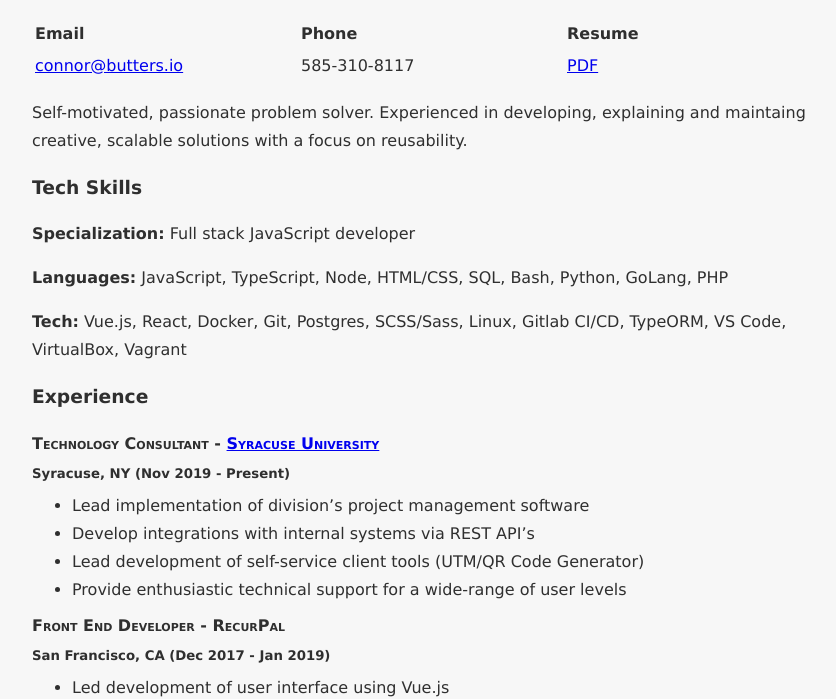
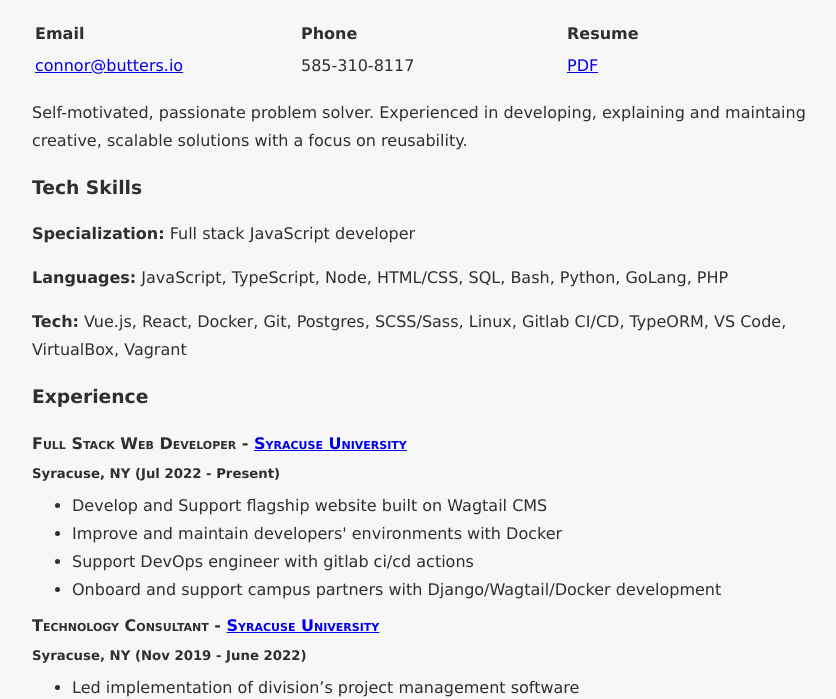
Before and after one commit to SeaButts/Online_Resume, a plain HTML site: page index.html in a window 1280 px wide. Shown: the part 107-806 px from the top of the page, without its empty margins (208-1044 px from the left). Drawn offline with Linux system fonts and the light colour scheme.

Commit message:
Update index.html

```diff
--- a/index.html
+++ b/index.html
@@ -46,16 +46,27 @@
       CI/CD, TypeORM, VS Code, VirtualBox, Vagrant
     </p>
     <h3 id="experience">Experience</h3>
+    <h4 id="full-stack-web-developer---syracuse-university---syracuse-ny">
+      <strong>Full Stack Web Developer</strong> -
+      <a href="https://www.syracuse.edu/">Syracuse University</a>
+    </h4>
+    <h5>Syracuse, NY (Jul 2022 - Present)</h5>
+    <ul>
+      <li>Develop and Support flagship website built on Wagtail CMS</li>
+      <li>Improve and maintain developers' environments with Docker</li>
+      <li>Support DevOps engineer with gitlab ci/cd actions</li>
+      <li>Onboard and support campus partners with Django/Wagtail/Docker development</li>
+    </ul>
     <h4 id="technology-consultant---syracuse-university---syracuse-ny">
       <strong>Technology Consultant</strong> -
       <a href="https://www.syracuse.edu/">Syracuse University</a>
     </h4>
-    <h5>Syracuse, NY (Nov 2019 - Present)</h5>
+    <h5>Syracuse, NY (Nov 2019 - June 2022)</h5>
     <ul>
-      <li>Lead implementation of division’s project management software</li>
-      <li>Develop integrations with internal systems via REST API’s</li>
-      <li>Lead development of self-service client tools (UTM/QR Code Generator)</li>
-      <li>Provide enthusiastic technical support for a wide-range of user levels</li>
+      <li>Led implementation of division’s project management software</li>
+      <li>Developed integrations with internal systems via REST API’s</li>
+      <li>Led development of self-service client tools (UTM/QR Code Generator)</li>
+      <li>Provided enthusiastic technical support for a wide-range of user levels</li>
     </ul>
     <h4 id="font-end-developer---recurpal---san-francisco-ca">
       <strong>Front End Developer</strong> -
```
